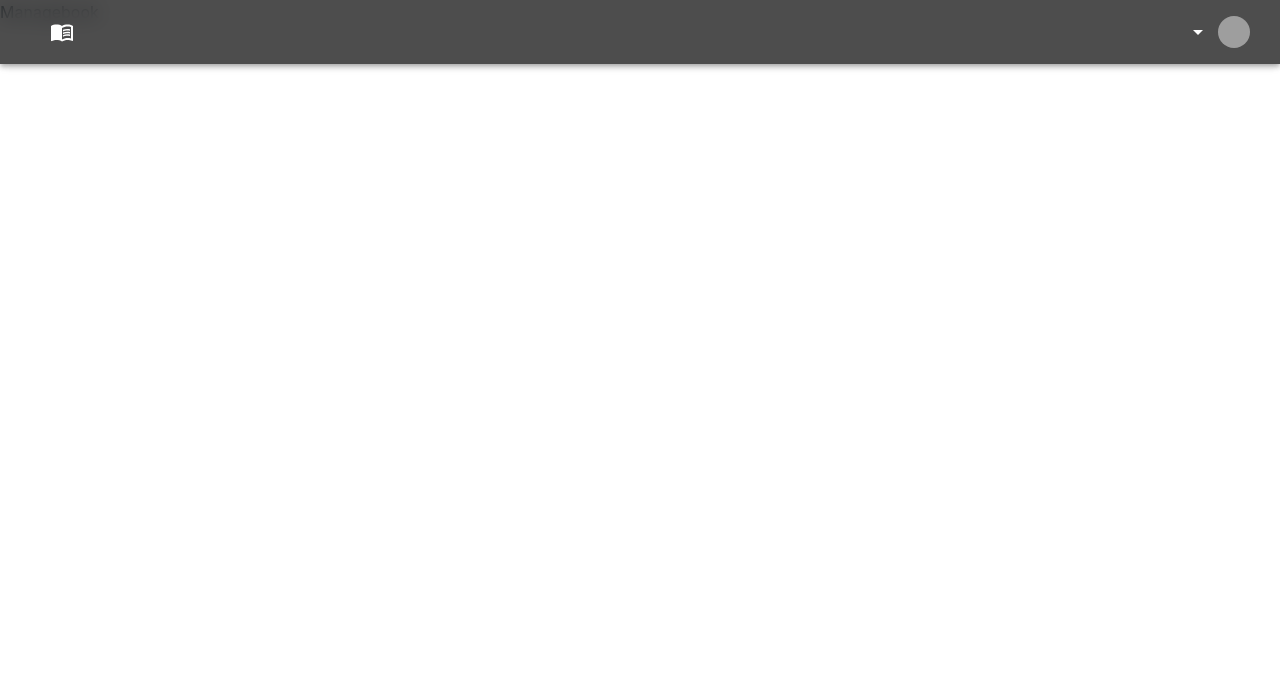
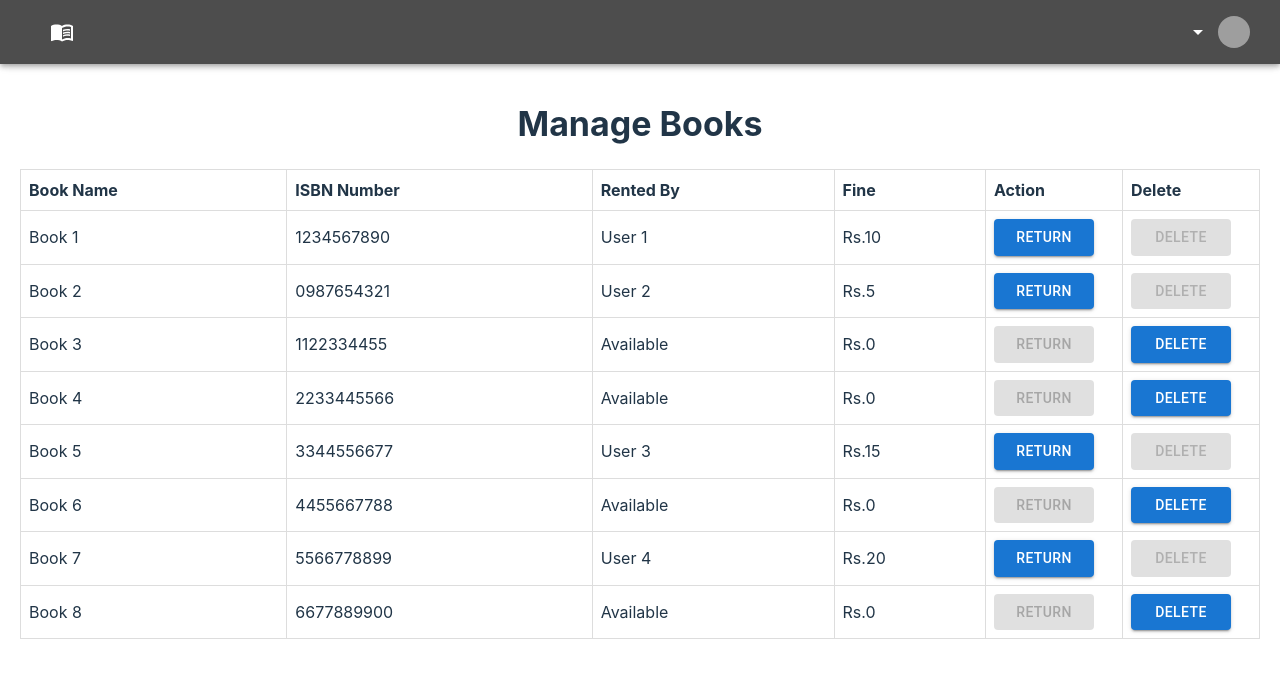
Before and after one commit to Nikitha-Pillai/internship-project, a React (Vite) app: page /managebook in a window 1280 px wide. Shown: the top 678 px of the page. Built offline with nearby package versions, Linux system fonts and the light colour scheme; grey boxes are pictures that could not be loaded.

Commit message:
added manage books eduted manae users

```diff
--- /dev/null
+++ b/src/component/Managebook.css
@@ -0,0 +1,47 @@
+.manage-books {
+    padding: 20px;
+    margin-top: 50px;
+}
+
+.manage-books h2 {
+    font-size: 34px; /* Increase the font size */
+    text-align: center;
+    margin-bottom: 20px;
+}
+
+.manage-books table {
+    width: 100%;
+    border-collapse: collapse;
+    margin: 0 auto;
+}
+
+.manage-books th,
+.manage-books td {
+    border: 1px solid #ddd;
+    padding: 8px;
+    text-align: left;
+}
+
+.manage-books th {
+    font-weight: bold;
+    background-color: transparent; /* Remove grey color from the header */
+}
+
+.manage-books tr:nth-child(even) {
+    background-color: transparent; /* Remove alternate grey color from rows */
+}
+
+.manage-books tr:hover {
+    background-color: #f1f1f1; /* Optional: Light grey background on hover */
+}
+
+/* Adjust column widths */
+.manage-books th:nth-child(5),
+.manage-books td:nth-child(5) {
+    width: 120px; /* Adjust as needed */
+}
+
+.manage-books th:nth-child(6),
+.manage-books td:nth-child(6) {
+    width: 120px; /* Adjust as needed */
+}
--- a/src/component/Managebook.jsx
+++ b/src/component/Managebook.jsx
@@ -1,9 +1,147 @@
-import React from 'react'
+import React, { useState } from 'react';
+import './Managebook.css'; // Ensure this file is correctly imported
+import Button from '@mui/material/Button';
+import Dialog from '@mui/material/Dialog';
+import DialogActions from '@mui/material/DialogActions';
+import DialogContent from '@mui/material/DialogContent';
+import DialogContentText from '@mui/material/DialogContentText';
+import DialogTitle from '@mui/material/DialogTitle';
+import Tooltip from '@mui/material/Tooltip'; // Import Tooltip
 
 const Managebook = () => {
-  return (
-    <div>Managebook</div>
-  )
-}
+    const [books, setBooks] = useState([
+        { id: 1, name: 'Book 1', isbn: '1234567890', user: 'User 1', fine: 10, available: false },
+        { id: 2, name: 'Book 2', isbn: '0987654321', user: 'User 2', fine: 5, available: false },
+        { id: 3, name: 'Book 3', isbn: '1122334455', user: '', fine: 0, available: true },
+        { id: 4, name: 'Book 4', isbn: '2233445566', user: '', fine: 0, available: true },
+        { id: 5, name: 'Book 5', isbn: '3344556677', user: 'User 3', fine: 15, available: false },
+        { id: 6, name: 'Book 6', isbn: '4455667788', user: '', fine: 0, available: true },
+        { id: 7, name: 'Book 7', isbn: '5566778899', user: 'User 4', fine: 20, available: false },
+        { id: 8, name: 'Book 8', isbn: '6677889900', user: '', fine: 0, available: true }
+    ]);
 
-export default Managebook
+    const [open, setOpen] = useState(false);
+    const [selectedBook, setSelectedBook] = useState(null);
+
+    const handleClickOpen = (book) => {
+        setSelectedBook(book);
+        setOpen(true);
+    };
+
+    const handleClose = (confirmed) => {
+        if (confirmed && selectedBook) {
+            setBooks(prevBooks =>
+                prevBooks.map(b =>
+                    b.id === selectedBook.id ? { ...b, user: '', fine: 0, available: true } : b
+                )
+            );
+            alert('The book has been returned and is now available.');
+        } else if (!confirmed) {
+            alert('Please clear the fine before returning the book.');
+        }
+        setOpen(false);
+        setSelectedBook(null);
+    };
+
+    const handleDelete = (bookId) => {
+        setBooks(prevBooks => prevBooks.filter(book => book.id !== bookId));
+        alert('The book has been deleted.');
+    };
+
+    return (
+        <div className="manage-books">
+            <h2>Manage Books</h2>
+            <table>
+                <thead>
+                    <tr>
+                        <th>Book Name</th>
+                        <th>ISBN Number</th>
+                        <th>Rented By</th>
+                        <th>Fine</th>
+                        <th>Action</th>
+                        <th>Delete</th>
+                    </tr>
+                </thead>
+                <tbody>
+                    {books.map(book => (
+                        <tr key={book.id}>
+                            <td>{book.name}</td>
+                            <td>{book.isbn}</td>
+                            <td>{book.user || 'Available'}</td>
+                            <td>Rs.{book.fine}</td>
+                            <td>
+                                {book.available ? (
+                                    <Tooltip title="The book is available" arrow>
+                                        <span>
+                                            <Button
+                                                variant="contained"
+                                                color="primary"
+                                                disabled
+                                            >
+                                                Return
+                                            </Button>
+                                        </span>
+                                    </Tooltip>
+                                ) : (
+                                    <Button
+                                        variant="contained"
+                                        color="primary"
+                                        onClick={() => handleClickOpen(book)}
+                                    >
+                                        Return
+                                    </Button>
+                                )}
+                            </td>
+                            <td>
+                                {book.fine === 0 ? (
+                                    <Button
+                                        variant="contained"
+                                        style={{ backgroundColor: '#1976d2', color: '#fff' }} // Blue color
+                                        onClick={() => handleDelete(book.id)}
+                                    >
+                                        Delete
+                                    </Button>
+                                ) : (
+                                    <Tooltip title="The book cannot be deleted unless the fine is 0" arrow>
+                                        <span>
+                                            <Button
+                                                variant="contained"
+                                                style={{ backgroundColor: '#e0e0e0', color: '#b0b0b0' }} // Disabled color
+                                                disabled
+                                            >
+                                                Delete
+                                            </Button>
+                                        </span>
+                                    </Tooltip>
+                                )}
+                            </td>
+                        </tr>
+                    ))}
+                </tbody>
+            </table>
+            <Dialog
+                open={open}
+                onClose={() => handleClose(false)}
+                aria-labelledby="alert-dialog-title"
+                aria-describedby="alert-dialog-description"
+            >
+                <DialogTitle id="alert-dialog-title">{"Confirm Fine Clearance"}</DialogTitle>
+                <DialogContent>
+                    <DialogContentText id="alert-dialog-description">
+                        The fine amount is Rs.{selectedBook?.fine}. Is the fine cleared?
+                    </DialogContentText>
+                </DialogContent>
+                <DialogActions>
+                    <Button onClick={() => handleClose(false)} color="primary">
+                        No
+                    </Button>
+                    <Button onClick={() => handleClose(true)} color="primary" autoFocus>
+                        Yes
+                    </Button>
+                </DialogActions>
+            </Dialog>
+        </div>
+    );
+};
+
+export default Managebook;
--- a/src/component/Manageuser.jsx
+++ b/src/component/Manageuser.jsx
@@ -1,12 +1,12 @@
-import React from 'react';
-import { Paper, Table, TableBody, TableCell, TableContainer, TableHead, TableRow, Button } from '@mui/material';
+import React, { useState } from 'react';
+import { Table, TableBody, TableCell, TableContainer, TableHead, TableRow, Button, Typography, Tooltip } from '@mui/material';
 
 const columns = [
   { id: 'username', label: 'Username', minWidth: 170 },
   { id: 'userid', label: 'User ID', minWidth: 100 },
   { id: 'bookname', label: 'Book Name', minWidth: 170 },
   { id: 'returnDate', label: 'Return Date', minWidth: 170, align: 'right' },
-  { id: 'fineAmount', label: 'Fine Amount', minWidth: 170, align: 'right', format: (value) => value.toLocaleString('en-US') },
+  { id: 'fineAmount', label: 'Fine Amount', minWidth: 170, align: 'right', format: (value) => `Rs. ${value.toLocaleString('en-US')}` },
   { id: 'block', label: 'Block User', minWidth: 170, align: 'center' },
 ];
 
@@ -14,30 +14,41 @@ function createData(username, userid, bookname, returnDate, fineAmount) {
   return { username, userid, bookname, returnDate, fineAmount };
 }
 
-const rows = [
+const Manageuser = () => {
+  const [rows, setRows] = useState([
     createData('John Doe', 'U001', 'Harry Potter', '2023-08-01', 0),
     createData('Jane Smith', 'U002', 'Lord of the Rings', '2023-08-05', 5),
     createData('Alice Johnson', 'U003', 'The Hobbit', '2023-07-15', 10),
     createData('Bob Brown', 'U004', '1984', '2023-07-20', 0),
     createData('Charlie Davis', 'U005', 'To Kill a Mockingbird', '2023-07-22', 15),
-];
+  ]);
 
-const Manageuser = () => {
   const handleBlockUser = (userid, fineAmount) => {
     if (fineAmount !== 0) {
       alert('Cannot block the user as the fine amount is not paid.');
     } else {
-      // Implement delete logic here (simulate for demo)
+      // Remove user from rows
+      const updatedRows = rows.filter(row => row.userid !== userid);
+      setRows(updatedRows);
       console.log(`User with ID ${userid} blocked.`);
-      // Simulating delete action
-      const updatedRows = rows.filter(row => row.userid !== userid);
-      console.log('Updated rows:', updatedRows);
     }
   };
 
   return (
-    <Paper sx={{ width: '100%', overflow: 'hidden', marginTop: '100px' }}>
-      <TableContainer sx={{ maxHeight: 440, marginTop: '10px' }}>
+    <div>
+      <Typography
+        variant="h4"
+        component="h2"
+        gutterBottom
+        sx={{
+          marginTop: '100px',
+          textAlign: 'center',
+          fontWeight: 'bold'
+        }}
+      >
+        Manage Users
+      </Typography>
+      <TableContainer sx={{ width: '90%', margin: '0 auto', border: '1px solid #ddd', borderRadius: '4px' }}>
         <Table stickyHeader aria-label="sticky table">
           <TableHead>
             <TableRow>
@@ -45,7 +56,12 @@ const Manageuser = () => {
                 <TableCell
                   key={column.id}
                   align={column.align}
-                  style={{ minWidth: column.minWidth }}
+                  style={{
+                    minWidth: column.minWidth,
+                    borderBottom: '2px solid #ddd',
+                    borderRight: '1px solid #ddd',
+                    fontWeight: 'bold' // Make header text bold
+                  }}
                 >
                   {column.label}
                 </TableCell>
@@ -58,15 +74,27 @@ const Manageuser = () => {
                 {columns.map((column) => {
                   const value = row[column.id];
                   return (
-                    <TableCell key={column.id} align={column.align}>
+                    <TableCell
+                      key={column.id}
+                      align={column.align}
+                      style={{
+                        borderBottom: '1px solid #ddd',
+                        borderRight: '1px solid #ddd'
+                      }}
+                    >
                       {column.id === 'block' ? (
+                        <Tooltip title={row.fineAmount !== 0 ? 'Fine not paid' : ''}>
+                          <span>
                             <Button
                               variant="contained"
-                          color="secondary"
+                              color="primary"
                               onClick={() => handleBlockUser(row.userid, row.fineAmount)}
+                              disabled={row.fineAmount !== 0} // Disable button if fineAmount is not 0
                             >
                               Block
                             </Button>
+                          </span>
+                        </Tooltip>
                       ) : column.format && typeof value === 'number' ? (
                         column.format(value)
                       ) : (
@@ -80,7 +108,7 @@ const Manageuser = () => {
           </TableBody>
         </Table>
       </TableContainer>
-    </Paper>
+    </div>
   );
 };
 
```
Lines whose indentation alone changed are shown as unchanged.
